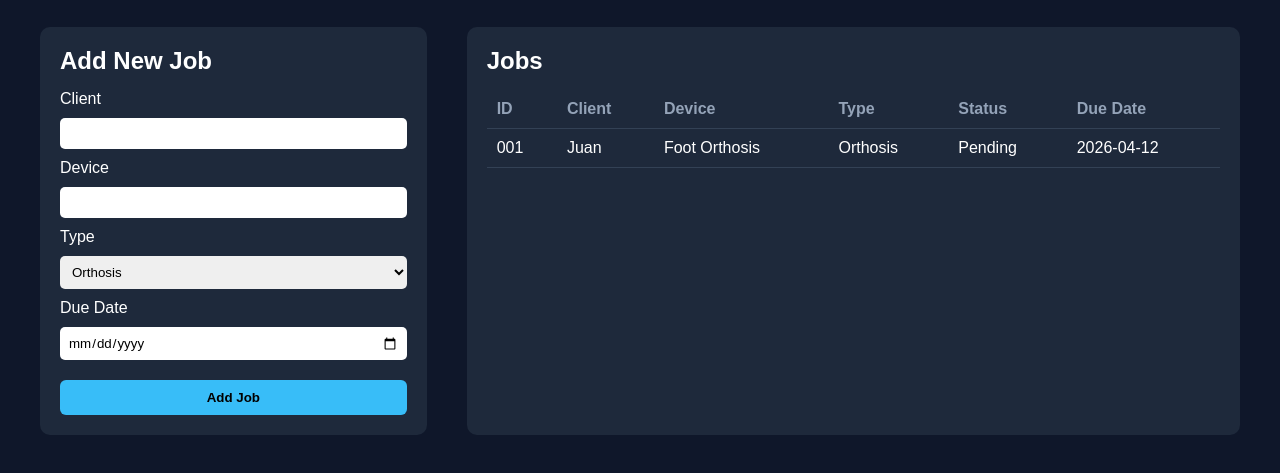
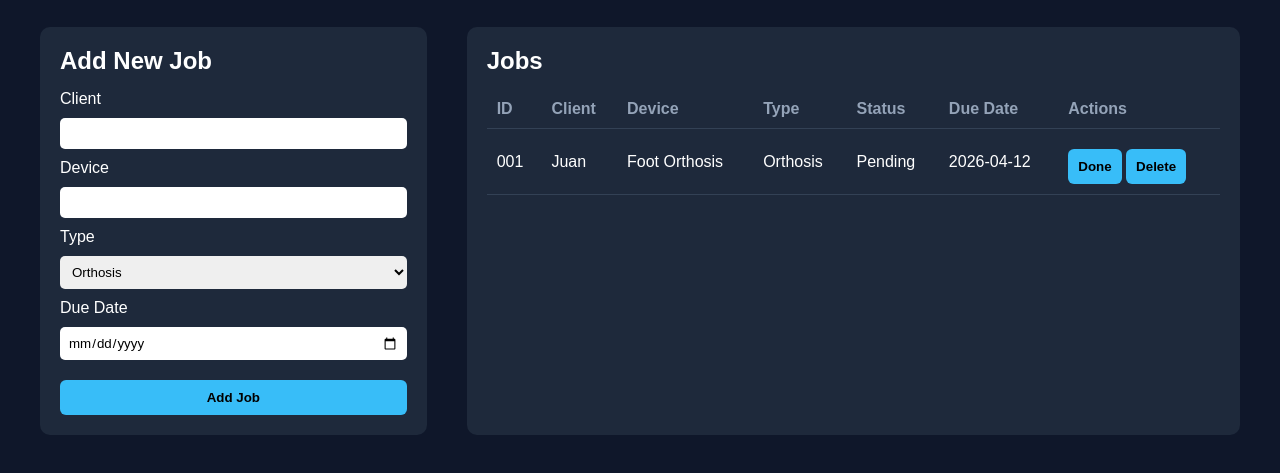
Before and after one commit to alexmulleresc-prog/Workshop-job-Tracker, a plain HTML site: page index.html in a window 1280 px wide. Shown: the part 103-576 px from the top of the page. Drawn offline with Linux system fonts and the light colour scheme.

Commit message:
agrege boton de action para done y delete

```diff
--- a/index.html
+++ b/index.html
@@ -67,6 +67,7 @@
 <th>Type</th>
 <th>Status</th>
 <th>Due Date</th>
+<th>Actions</th>
 </tr>
 
 </thead>
@@ -80,6 +81,10 @@
 <td>Orthosis</td>
 <td>Pending</td>
 <td>2026-04-12</td>
+<td>
+<button>Done</button>
+<button>Delete</button>
+</td>
 </tr>
 
 </tbody>
```
Also changed, not shown: 1 other file.
